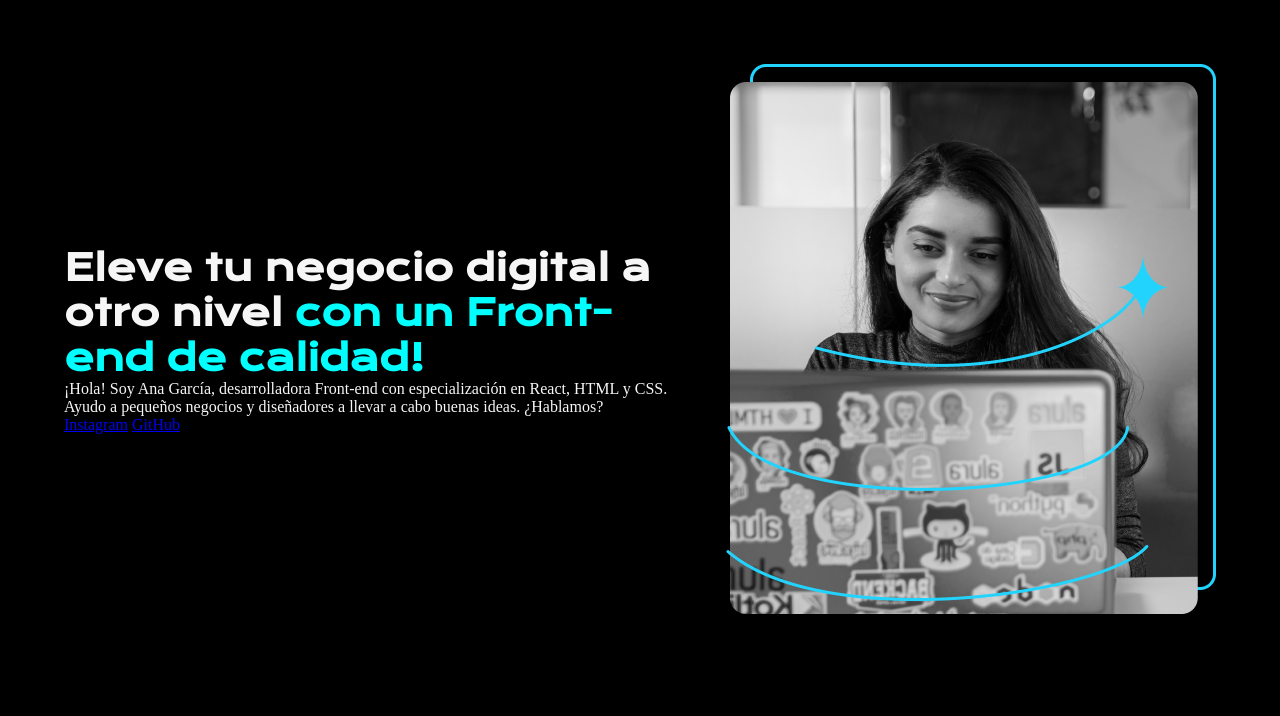
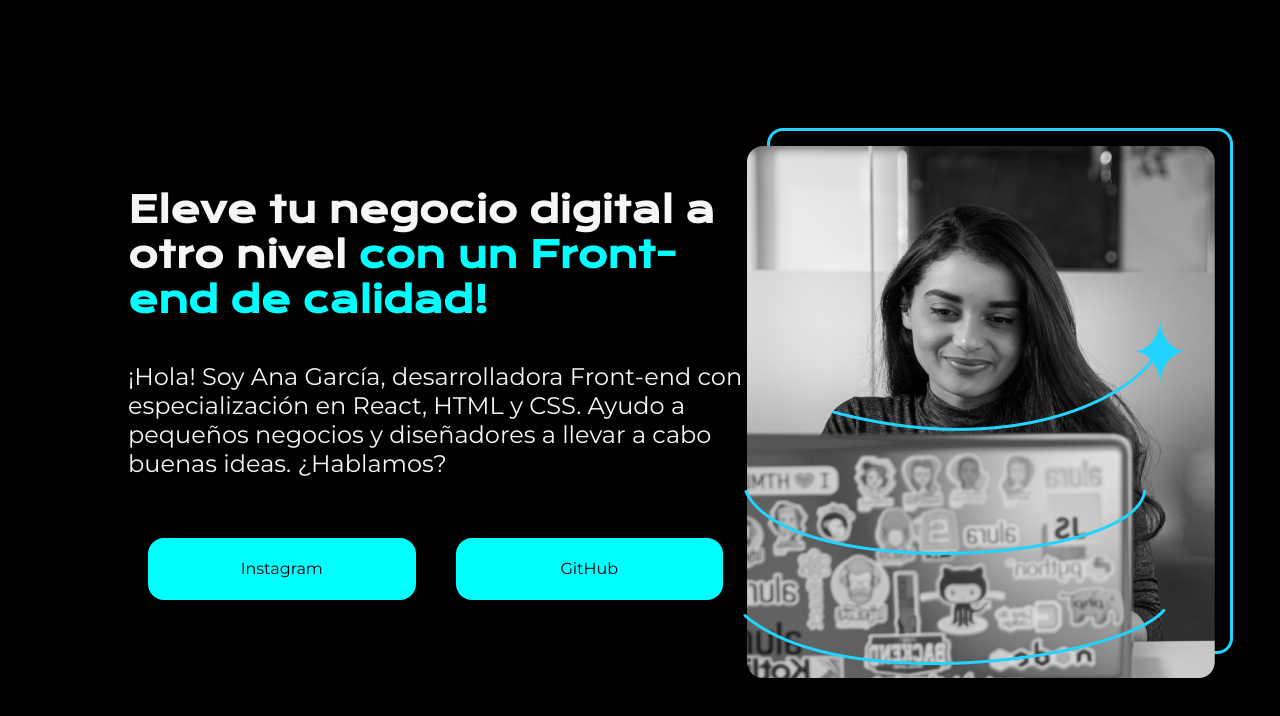
Before and after one commit to sarossisarossi/fp, a plain HTML site: page index.html in a window 1280 px wide. Drawn offline with nearby package versions, Linux system fonts and the light colour scheme.

Commit message:
curso Finalizado creacion css

```diff
--- a/index.html
+++ b/index.html
@@ -16,9 +16,10 @@
             <p class = presentacion__contenido_texto>¡Hola! Soy Ana García, desarrolladora Front-end con especialización en React,
                  HTML y CSS. Ayudo a pequeños negocios y diseñadores a llevar a cabo buenas ideas. ¿Hablamos?
                 </p>
-            <a href = "www.instagram.com">Instagram</a>
-            <a href = "www.github.com">GitHub</a>
-
+            <div class="presentacion_enlaces">
+                <a class="presentacion_enlaces_link" href = "www.instagram.com">Instagram</a>
+                <a class="presentacion_enlaces_link" href = "www.github.com">GitHub</a>
+            </div>
         </section>
         <img src = "imagem.png" alt = "fotografia Ana Garcia">
     </main>
--- a/style.css
+++ b/style.css
@@ -21,11 +21,14 @@ body {
     display: flex;
     align-items:center;
     justify-content: space-between;
-    margin:5%;
+    margin:10%;
 }
 
 .presentacion_contenido{
     width: 615px;
+    display: flex;
+    flex-direction: column;
+    gap:40px
 }
 
 .presentacion_contenido_titulo{
@@ -34,6 +37,25 @@ body {
 }
 
 .presentacion__contenido_texto{
-    font-size: 24px
+    font-size: 24px;
     font-family: "Montserrat", serif;
 }
+
+.presentacion_enlaces{
+    display:flex;
+    justify-content: space-between;
+
+}
+
+.presentacion_enlaces_link{
+    width : 380px;
+    background-color: aqua ;
+    text-align: center;
+    padding: 21.5px 0px ;
+    margin:20px;
+    border-radius: 16px;
+    font-family: "Montserrat", serif;
+    font-weight: 600px;
+    text-decoration: none;
+    color: #000000;
+}
```
